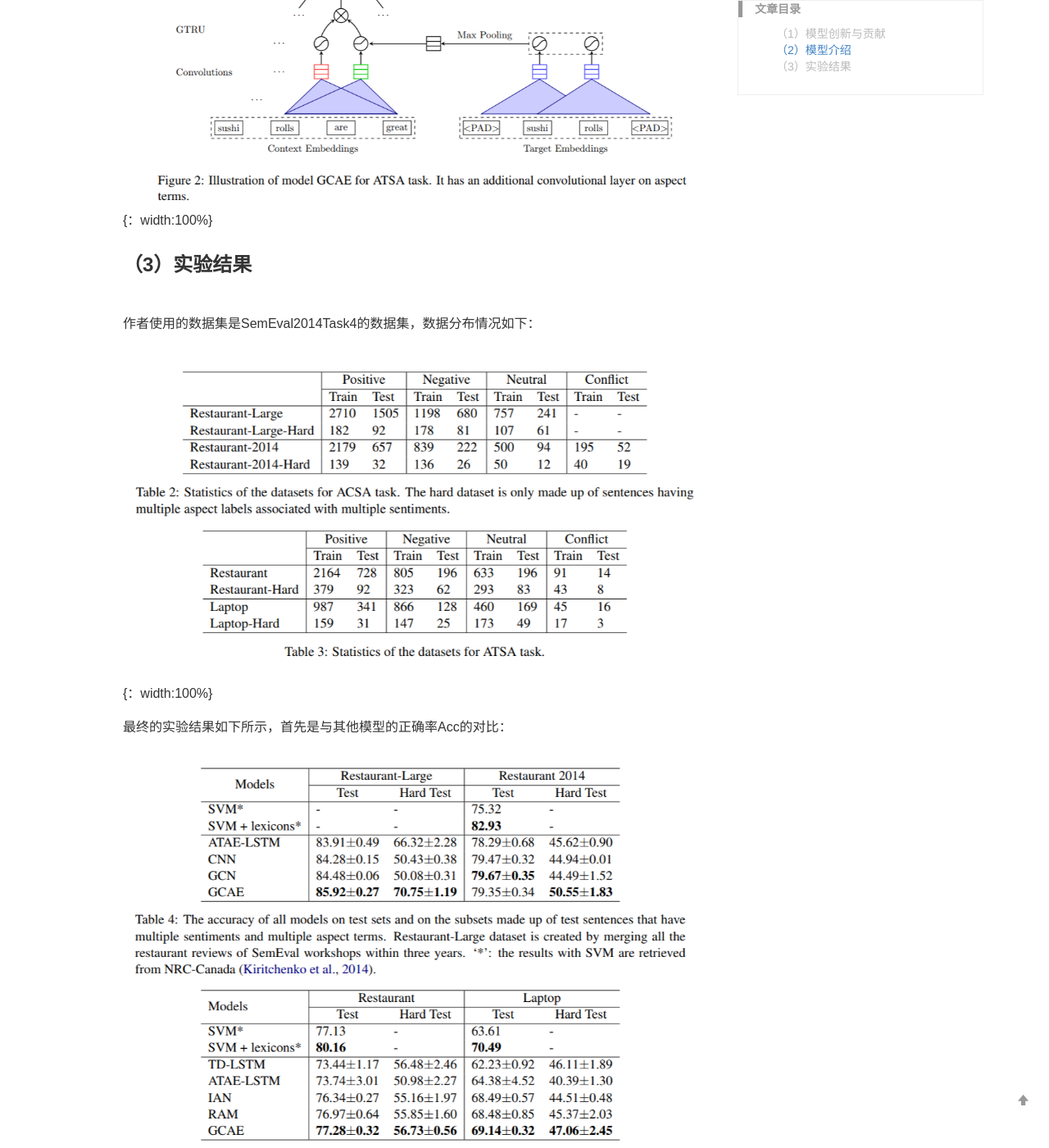
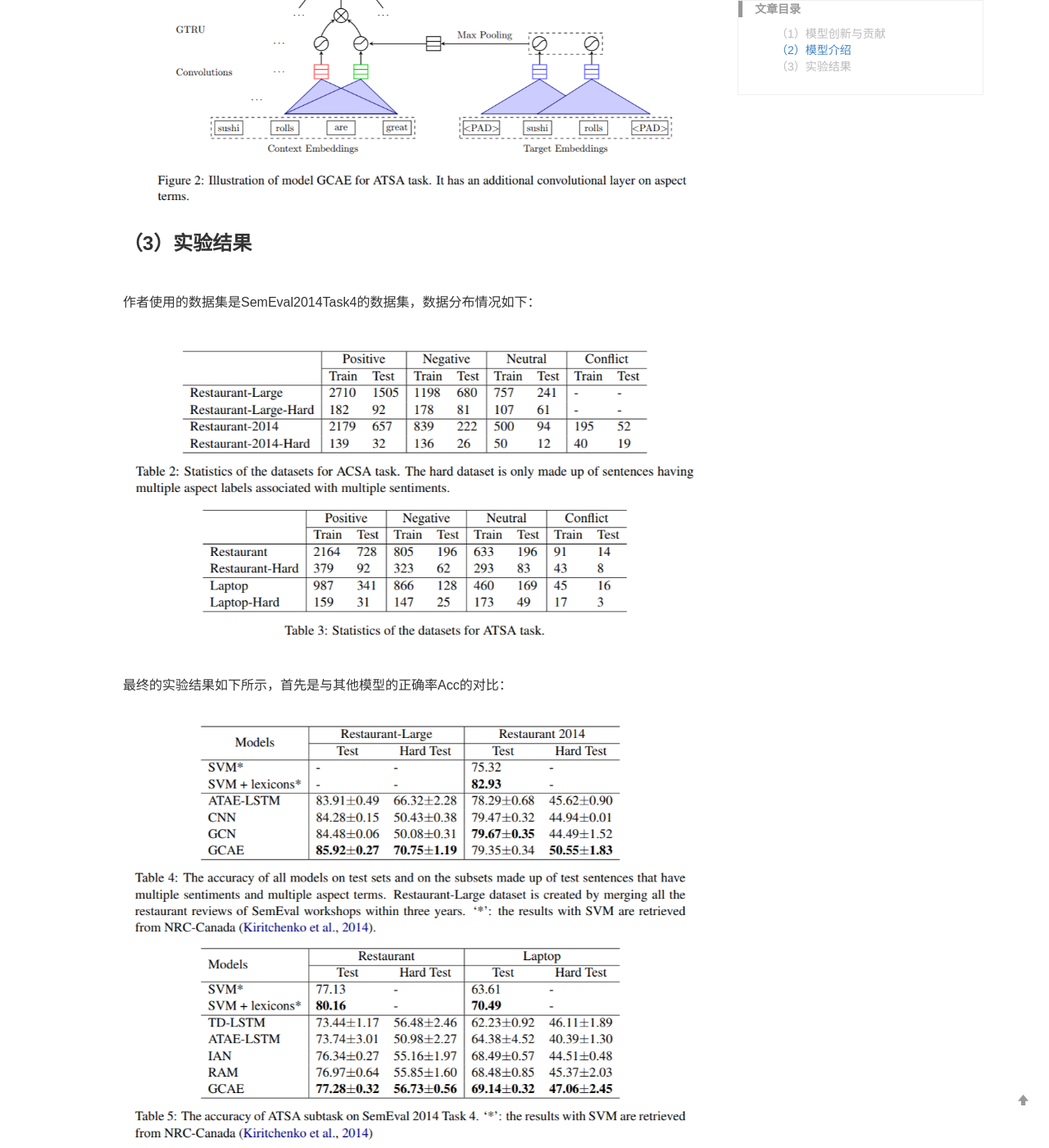
Before and after one commit to yuanmingchen/yuanmingchen.github.io, a Jekyll site: the page built from _posts/2019-04-15-ABSAwithGCN.md, in a window 1280 px wide and 1400 px high, scrolled down 2376 px. Shown: the whole window at 82% size. Built offline with Jekyll 4.4.1, drawn with Linux system fonts in a browser that asks for light colours; formulas are drawn with MathJax 3; comment, search, counter and statistics services are not loaded; some of the changed text lies outside the part shown.

Commit message:
Updates _posts/2019-04-15-ABSAwithGCN.md
Auto commit by GitBook Editor

```diff
--- a/_posts/2019-04-15-ABSAwithGCN.md
+++ b/_posts/2019-04-15-ABSAwithGCN.md
@@ -31,19 +31,19 @@ $$\begin{aligned} a_{i} &=\operatorname{relu}\left(\mathbf{X}_{i : i+k} * \mathb
 
 其中${X}_{i : i+k}$代表第$i$个单词到第$i+k$个单词，$*W+b$代表卷积操作。$v_a$代表Aspect的向量，进行线性变换以后与卷积层输出加起来求和。
 显然，上述模型是针对ACSA任务的，因为它需要有一个Aspect的词向量作为输入。针对ATSA任务，作者对上述模型做出了一点改进，使得它也可以用于ATSA任务。思路非常简单，既然没有事先确定的Aspect向量，我们就自己去寻找Aspect，但是不应该使用RNN来找Aspect，这回使得模型难以并行计算，与初衷背道而驰。因此，作者又使用了一个与之前类似的卷积层来找出句子中Aspect，模型结构如下图所示：
-![](/images/posts/absa_with_gcn-3.png){：width:100%}
+![](/images/posts/absa_with_gcn-3.png){: width:100%}
 
 ### （3）实验结果
 作者使用的数据集是SemEval2014Task4的数据集，数据分布情况如下：
-![数据分布情况](/images/posts/absa_with_gcn-4.png){：width:100%}
+![](/images/posts/absa_with_gcn-4.png){: width:100%}
 
 最终的实验结果如下所示，首先是与其他模型的正确率Acc的对比：
-![数据分布情况](/images/posts/absa_with_gcn-5.png){：width:100%}
+![](/images/posts/absa_with_gcn-5.png){: width:100%}
 
 然后，作者为了展示门控单元确实是有效的，对数据结果做了可视化，如下图所示，可以看到对于不同的aspect，其对应的评价词与其他评价词的权重有明显差异，可以说，作者的这个门控机制起到了类似Attention的作用：
-![数据分布情况](/images/posts/absa_with_gcn-6.png){：width:100%}
+![](/images/posts/absa_with_gcn-6.png){: width:100%}
 
 另外，作者还通过具体实验证明自己的门控机制比其他常用的门控单元效果要好【如下表所示】，确实可以有效控制模型找到与aspect相关的情感词，忽略不相关的其他情感词。
-![数据分布情况](/images/posts/absa_with_gcn-7.png){：width:100%}
+![](/images/posts/absa_with_gcn-7.png){: width:100%}
 
 END
```
